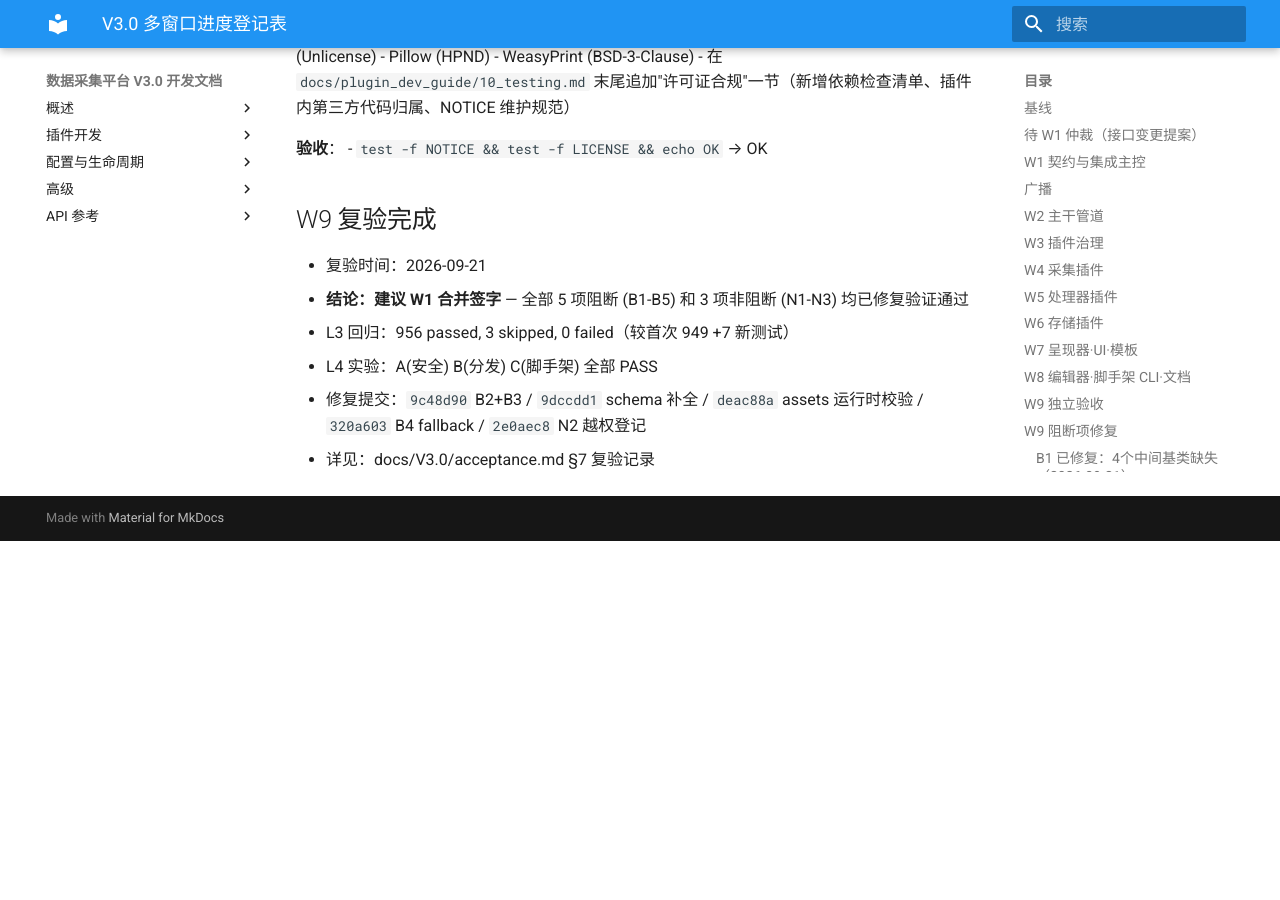
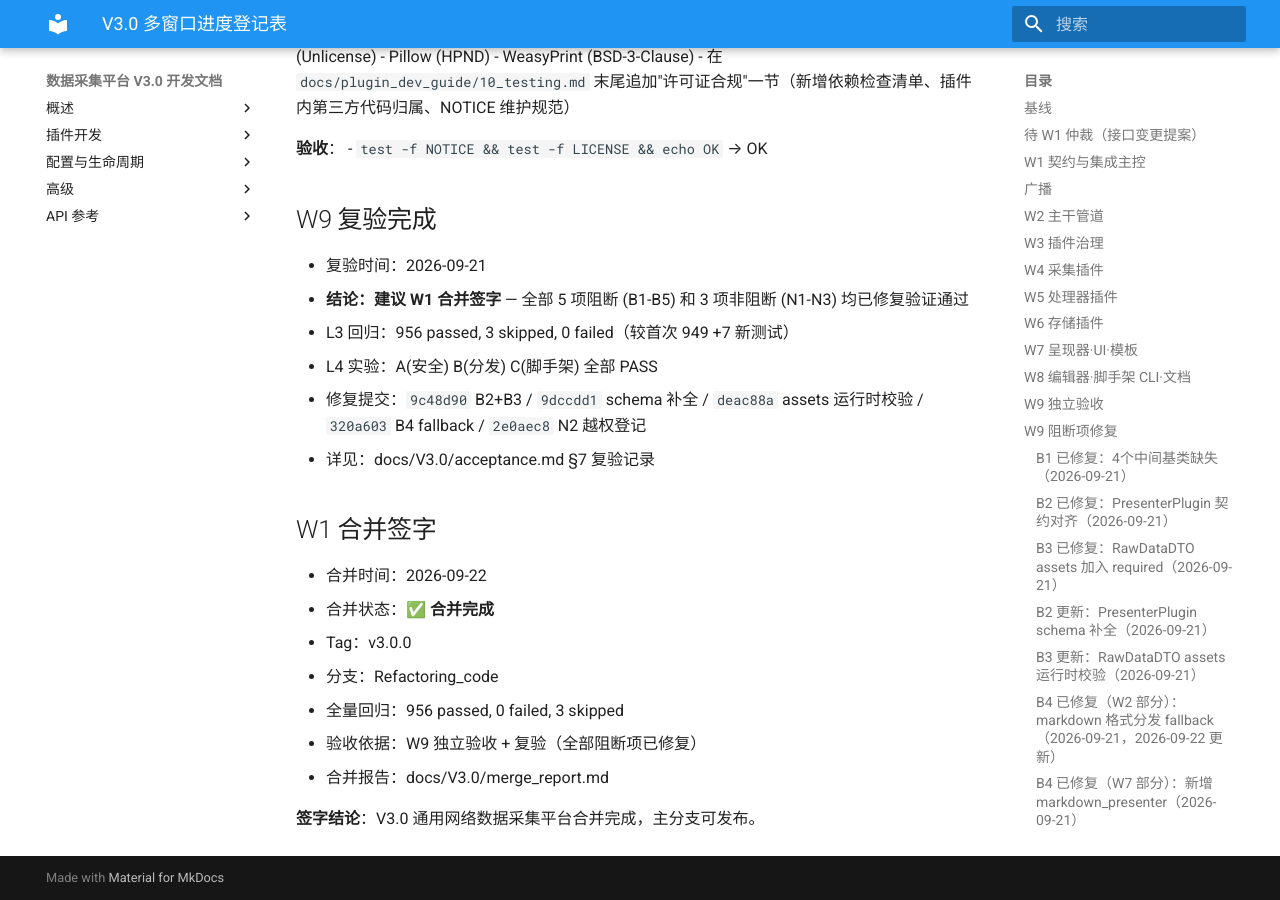
Before and after one commit to sanyue-wy/reptile_GraduteSchool, an MkDocs documentation site: the page built from docs/V3.0/tasks/progress.md, in a window 1280 px wide and 900 px high, scrolled down 17104 px. Built offline with MkDocs 1.6.1 and Material for MkDocs 9.7.7, drawn with Linux system fonts in a browser that asks for light colours; before the commit the page ends 17645 px from its top, so only the background shows below that.

Commit message:
W1: 合并签字完成 - progress.md 追加签字结论
Tag: v3.0.0
状态：合并完成，主分支可发布

Co-Authored-By: Claude Opus 5 <noreply@anthropic.com>

```diff
--- a/docs/V3.0/tasks/progress.md
+++ b/docs/V3.0/tasks/progress.md
@@ -437,3 +437,15 @@ value.replace("&", "&").replace("<", "<").replace(">", ">")
 - L4 实验：A(安全) B(分发) C(脚手架) 全部 PASS
 - 修复提交：`9c48d90` B2+B3 / `9dccdd1` schema 补全 / `deac88a` assets 运行时校验 / `320a603` B4 fallback / `2e0aec8` N2 越权登记
 - 详见：docs/V3.0/acceptance.md §7 复验记录
+
+## W1 合并签字
+
+- 合并时间：2026-09-22
+- 合并状态：✅ **合并完成**
+- Tag：v3.0.0
+- 分支：Refactoring_code
+- 全量回归：956 passed, 0 failed, 3 skipped
+- 验收依据：W9 独立验收 + 复验（全部阻断项已修复）
+- 合并报告：docs/V3.0/merge_report.md
+
+**签字结论**：V3.0 通用网络数据采集平台合并完成，主分支可发布。
```
